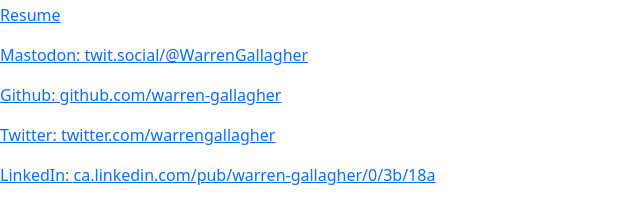
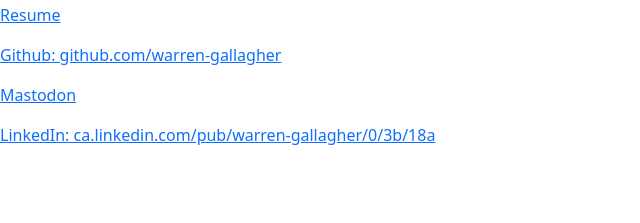
Before and after one commit to warren-gallagher/warren-gallagher.github.io, a plain HTML site: page index.html in a window 1280 px wide. Shown: the part 53-276 px from the top of the page, without its empty margins (0-640 px from the left). Drawn offline with nearby package versions, Linux system fonts and the light colour scheme.

Commit message:
Update index.html
Remove twitter link.
Revise Mastodon link to cosocial.ca from twit.social

```diff
--- a/index.html
+++ b/index.html
@@ -25,11 +25,9 @@
           <p>
             <a rel="me" href="https://resume.gallaghers.ca" target="_blank">Resume</a>
           <p>
-            <a rel="me" href="https://twit.social/@WarrenGallagher" target="_blank">Mastodon: twit.social/@WarrenGallagher</a>
-          <p>
             <a href="https://github.com/warren-gallagher?tab=repositories/" target="_blank">Github: github.com/warren-gallagher</a>
           <p>
-            <a href="https://twitter.com/warrengallagher" target="_blank">Twitter: twitter.com/warrengallagher</a>
+            <a rel="me" href="https://cosocial.ca/@WarrenGallagher">Mastodon</a>
           <p>
             <a href="https://ca.linkedin.com/pub/warren-gallagher/0/3b/18a" target="_blank">LinkedIn: ca.linkedin.com/pub/warren-gallagher/0/3b/18a</a>
 
```
